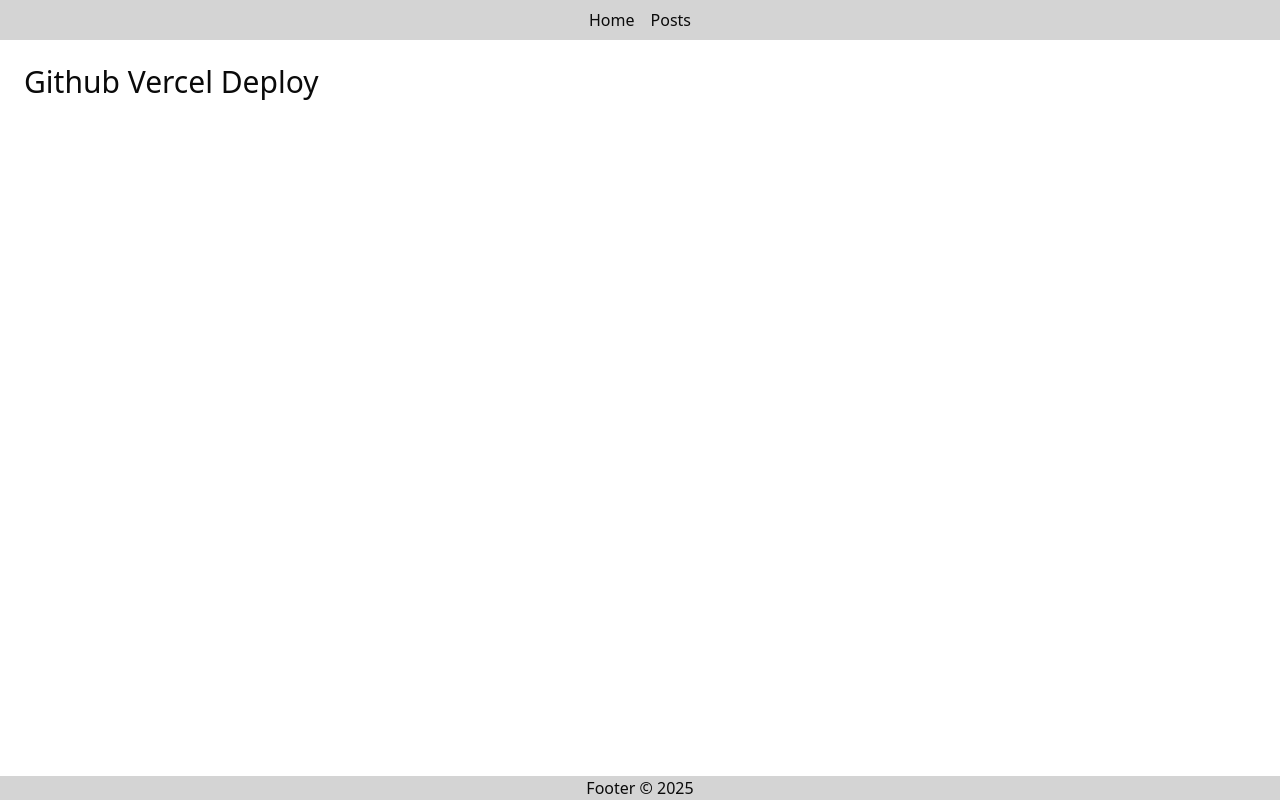
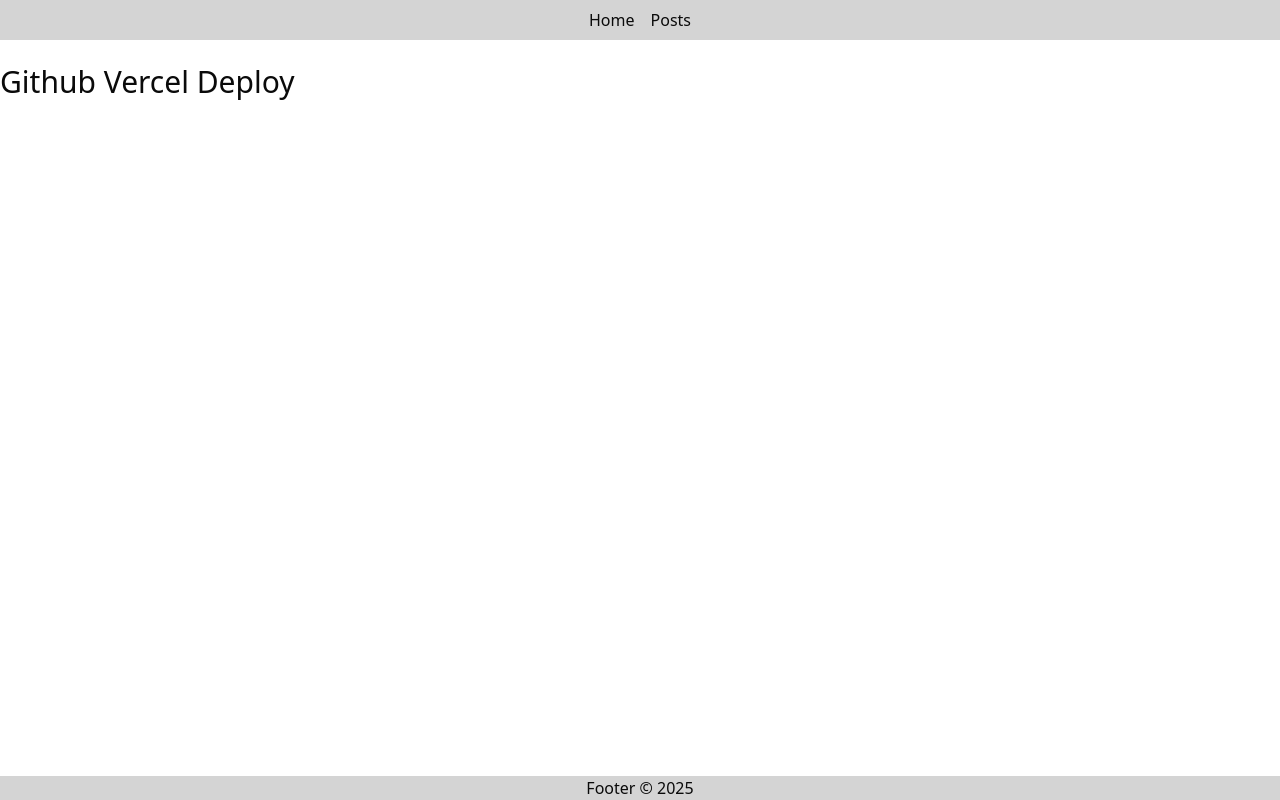
Before and after one commit to giltest99/git-vercel-deploy, a Next.js app: page / in a window 1280 px wide. Built offline with nearby package versions, Linux system fonts and the light colour scheme.

Commit message:
Misc style fix

```diff
--- a/src/app/page.tsx
+++ b/src/app/page.tsx
@@ -1,7 +1,7 @@
 export default function Home() {
   return (
     <>
-      <h1 className="text-3xl m-6">Github Vercel Deploy</h1>
+      <h1 className="text-3xl my-6">Github Vercel Deploy</h1>
     </>
   );
 }
--- a/src/app/posts/[id]/page.tsx
+++ b/src/app/posts/[id]/page.tsx
@@ -35,8 +35,8 @@
       <Link href="/posts" className="text-blue-500">
         Back to posts
       </Link>
-      <h2>{post.title}</h2>
-      <p>{post.body}</p>
+      <h2 className="text-2xl my-4">{post.title}</h2>
+      <p className="text-lg">{post.body}</p>
     </>
   );
 }
```
